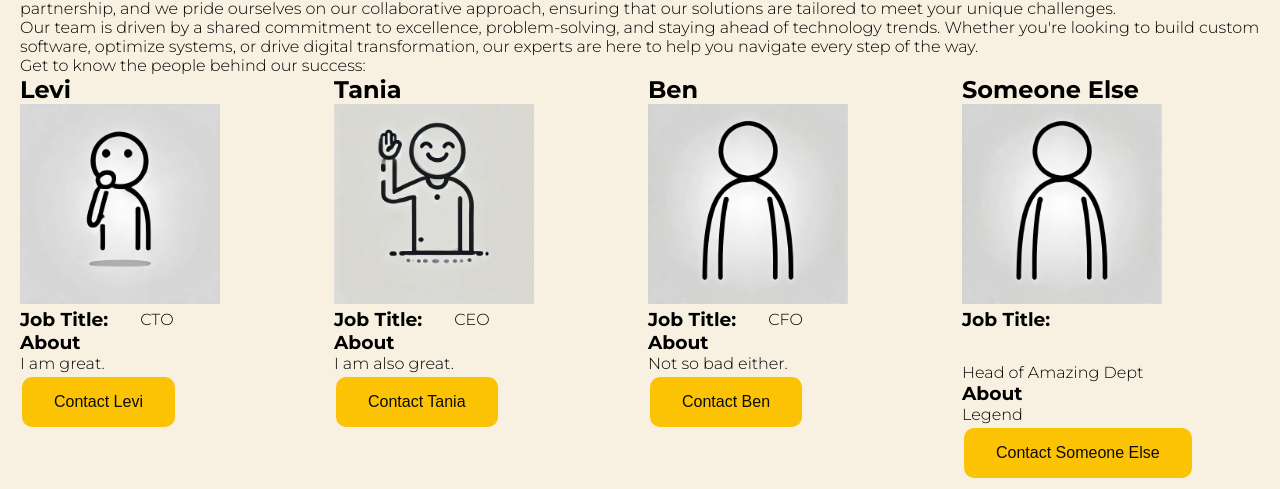
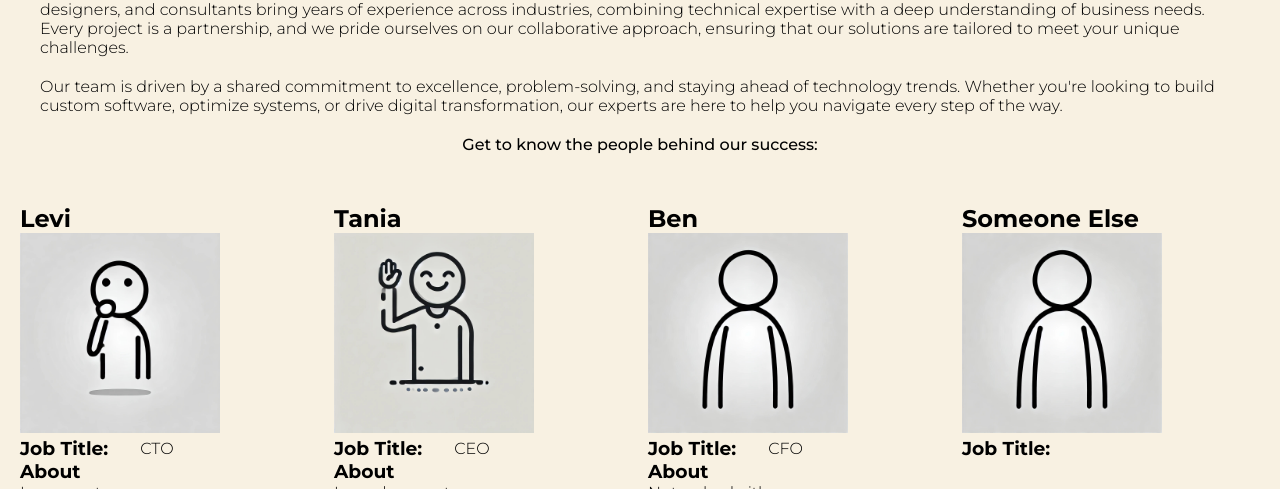
Before and after one commit to fac30/PRO01_Ben_Tania_Levi, a plain HTML site: page about.html in a window 1280 px wide. Shown: the part 196-685 px from the top of the page. Drawn offline with Linux system fonts and the light colour scheme.

Commit message:
-add link to the logo

```diff
--- a/about.html
+++ b/about.html
@@ -12,7 +12,7 @@
   <body>
     <header class="row">
       <div class="row_logo">
-        <a href="#home" aria-label="Home"><img id="logo" alt="agency logo" src="logo.png"></a>
+        <a href="/index.html" aria-label="Home"><img id="logo" alt="agency logo" src="logo.png"></a>
       </div>
       <nav>
         <ul class="row">
@@ -23,15 +23,14 @@
     </header>
     <main>
       <div class="about-container">
-        <div>
+        <div class="about-content">
           <h1>Meet the BTL Team</h1>
           <p>At BTL, we are passionate about crafting innovative software solutions that drive our clients' success. Our diverse and talented team of developers, designers, and consultants bring years of experience across industries, combining technical expertise with a deep understanding of business needs. Every project is a partnership, and we pride ourselves on our collaborative approach, ensuring that our solutions are tailored to meet your unique challenges.</p>
 
           <p>Our team is driven by a shared commitment to excellence, problem-solving, and staying ahead of technology trends. Whether you're looking to build custom software, optimize systems, or drive digital transformation, our experts are here to help you navigate every step of the way.</p>
 
-          <p>Get to know the people behind our success:</p>
+          <p id="text-emphasise">Get to know the people behind our success:</p>
         </div>
-
       </div>
 
       <ul id="team-grid" class="grid column-lg">
--- a/styles.css
+++ b/styles.css
@@ -24,6 +24,8 @@ body {
 }
 
 main {
+    display: flex;
+    flex-direction: column;
     flex: 1; /* This will make the main take up the remaining space */
     background-color: #f8f1e2;
     padding: 20px;
@@ -55,12 +57,6 @@ row > ul > li:hover {
     color: #0e0c08;
     cursor: pointer;
 }
-/*row_logo {
-    display: flex;
-    flex-direction: row;
-    align-items: center;
-    color: black;
-}*/
 
 /*button*/
 button {
@@ -114,13 +110,31 @@ button:hover {opacity: 0.6}
     justify-content: center;
     flex-direction: column;
     align-items: center;
+    padding-bottom: 30px;
 }
+.about-content {
+    display:flex;
+    justify-content: center;
+    flex-direction: column;
+    align-items: center;
+}
+.about-content > * {
+    margin: 0 20px; /* Adds horizontal margin around each item */
+    padding-top: 0; /* Adds top padding 0 to each item */
+    padding-bottom: 20px; /* Adds bottom padding 20px to each item */
+}
+
+#text-emphasise {
+    font-weight: 500;
+}
+
 .grid {
     display: grid;
     grid-template-columns: repeat(auto-fit, minmax(10rem, 1fr));
     gap: 1rem;
     border: 1rem;
 }
+
 ul {
     list-style-type: none;
 }
```
Also changed, not shown: contact-us/contact.html (+2 -1 lines), index.html (+1 -2 lines).
